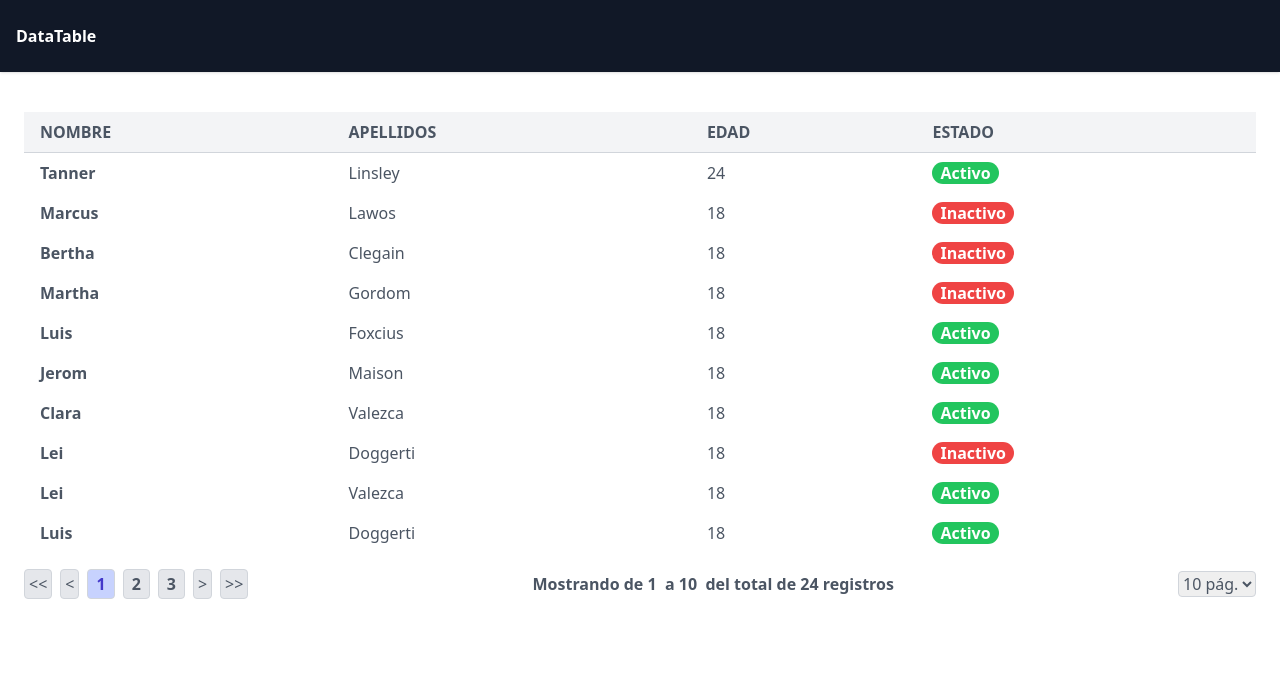
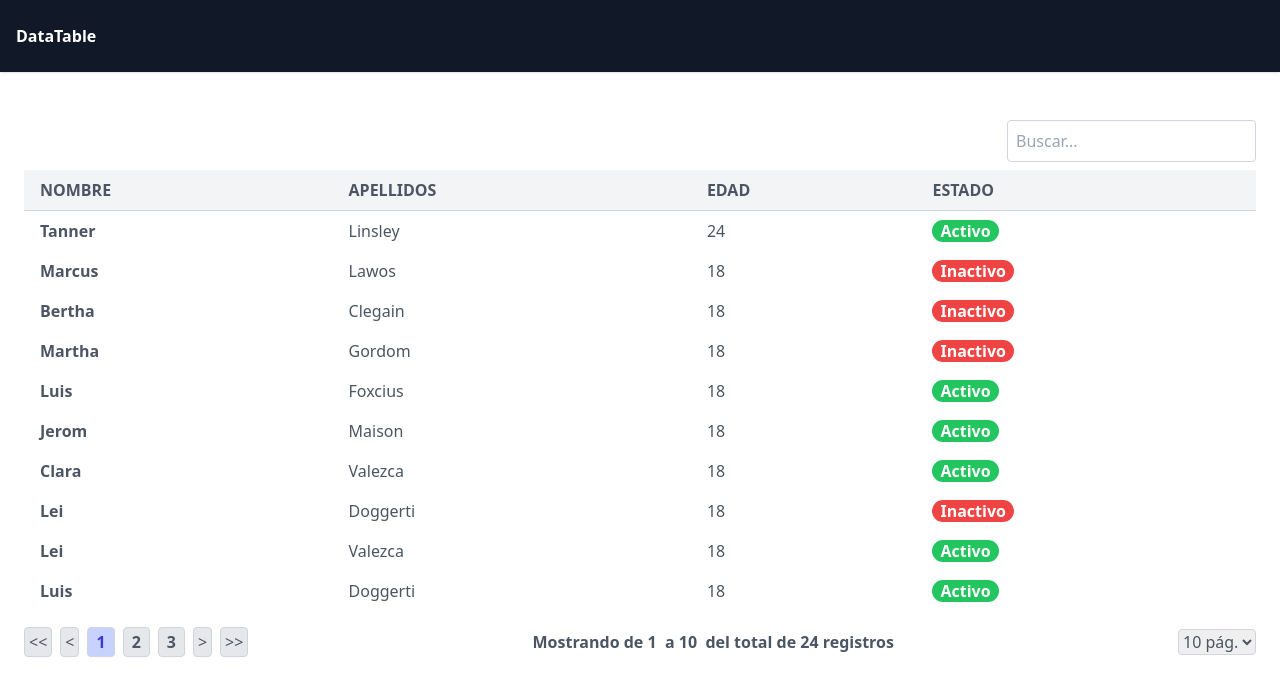
Before and after one commit to CesarGracia97/Sistemas-POS, a React (Vite) app: page / in a window 1280 px wide. Shown: the top 696 px of the page. Built offline with nearby package versions, Linux system fonts and the light colour scheme.

Commit message:
Agregado Filtros y paquete match-sorter-utils de tanstack

```diff
--- a/package.json
+++ b/package.json
@@ -9,6 +9,7 @@
     "preview": "vite preview"
   },
   "dependencies": {
+    "@tanstack/match-sorter-utils": "^8.8.4",
     "@tanstack/react-table": "^8.8.5",
     "classnames": "^2.3.2",
     "react": "^18.2.0",
--- a/src/view/DataTable.jsx
+++ b/src/view/DataTable.jsx
@@ -11,6 +11,8 @@ import { info } from 'autoprefixer'
 
 const DataTable = () => {
   const [data, setData] = useState(defaultData)
+  const [globalFilter, setGlobalFiter] = useState('')
+  console.log(globalFilter);
 
   const columns = [
     {
@@ -52,6 +54,13 @@ const DataTable = () => {
 
   return (
     <div className='px-6 py-4'>
+      <div className='my-2 text-right'>
+        <input
+        type="text"
+        onChange={e => setGlobalFiter(e.target.value)}
+        className='p-2 text-gray-600 border border-gray-300 rounded outline-indigo-700'
+        placeholder='Buscar...'/>
+      </div>
       <table className='table-auto w-full'>
         <thead>
           {table.getHeaderGroups().map(headerGroup => (
```
Also changed, not shown: 2 other files (tests, documents, lock files or other folders).
